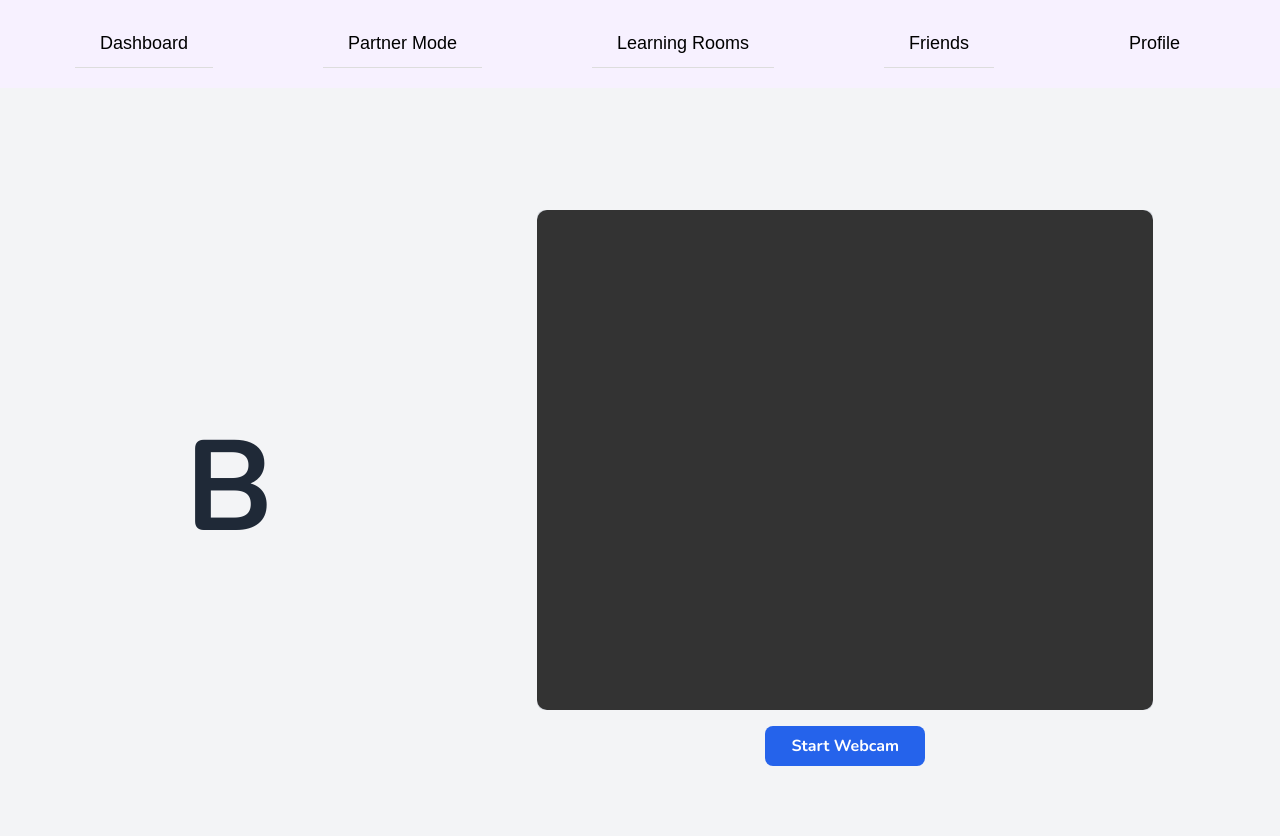
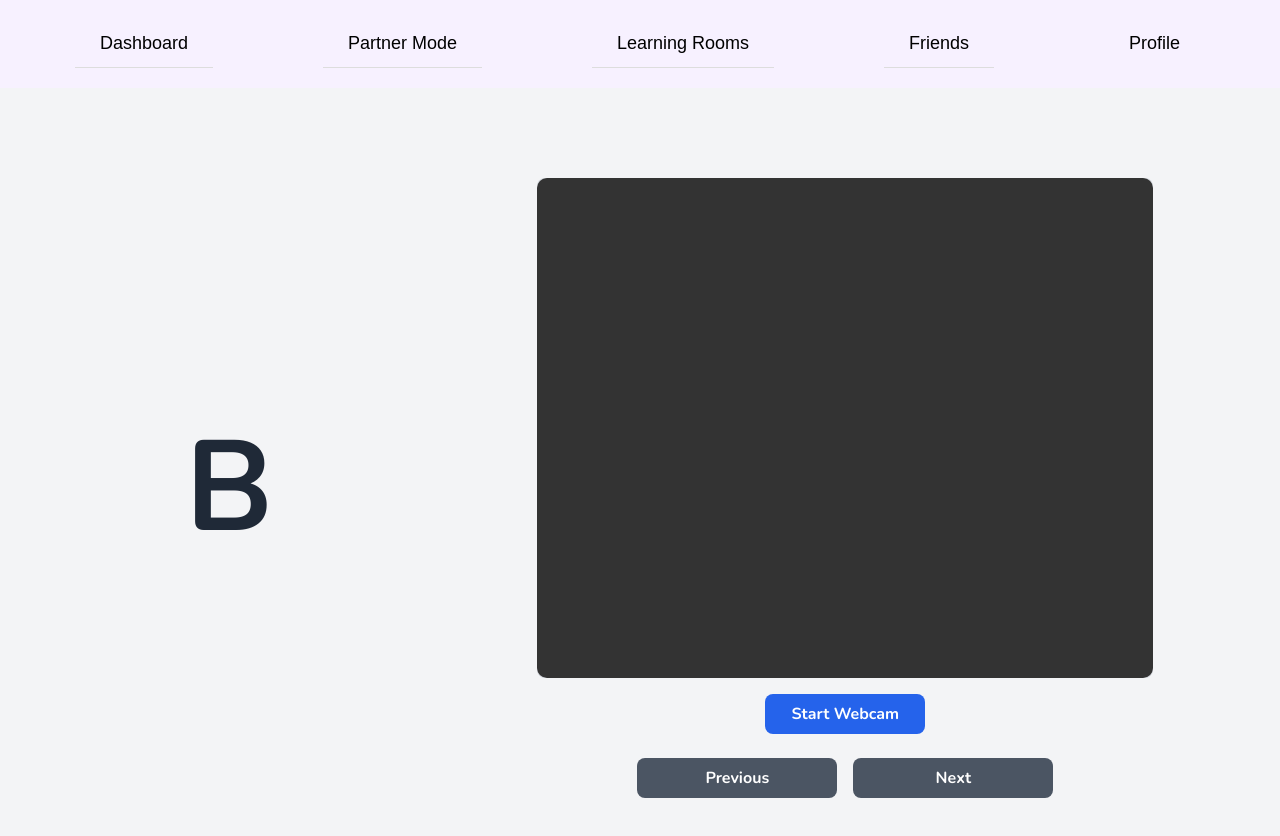
Before and after one commit to ayushp0728/signbridge, a React (Create React App) app in the folder frontend/: page /learning/1 in a window 1280 px wide. Shown: the top 836 px of the page. Built offline with nearby package versions, Linux system fonts and the light colour scheme; no server answers.

Commit message:
final changes, specifically ngrok names

```diff
--- a/frontend/src/components/Dashboard.tsx
+++ b/frontend/src/components/Dashboard.tsx
@@ -50,13 +50,6 @@ const Dashboard: React.FC<DashboardProps> = ({ points, userName }) => {
         <h1 className="dashboard-title">Welcome to SignBridge, {userName}!</h1>
       </div>
 
-      <div className="progress-bar">
-        <div
-          className="progress-fill"
-          style={{ width: `${percentage}%` }} // Use percentage state for width
-        />
-      </div>
-      <p>{Number(points)} / {MAX_POINTS} Points</p>
 
       <div className="lesson-section">
         <div className="lesson-card">
@@ -75,6 +68,15 @@ const Dashboard: React.FC<DashboardProps> = ({ points, userName }) => {
       </div>
 
       <PartitionedProgressBar topics={topicProgress} />
+      <h2>  </h2>
+
+      <div className="progress-bar">
+        <div
+          className="progress-fill"
+          style={{ width: `${percentage}%` }} // Use percentage state for width
+        />
+      </div>
+      <p>{Number(points)} / {MAX_POINTS} Points</p>
 
       <Popup isOpen={isPopupOpen} onClose={handlePopupClose} />
     </div>
--- a/frontend/src/components/Friends.tsx
+++ b/frontend/src/components/Friends.tsx
@@ -12,6 +12,7 @@ const Friends: React.FC = () => {
     const [currentUserUid, setCurrentUserUid] = useState<string | null>(null);
     const [displayFriendId, setDisplayFriendId] = useState<string | null>(null);
     const [userNames, setUserNames] = useState<{ [uid: string]: string }>({}); // Store user names
+
 
     useEffect(() => {
         const fetchCurrentUserId = async () => {
@@ -41,15 +42,15 @@ const Friends: React.FC = () => {
             if (!currentUserUid) return;
 
             try {
-                const requestsResponse = await fetch(`http://172.31.153.81:8000/api/get_incoming_requests/${currentUserUid}`);
+                const requestsResponse = await fetch(`https://8557-128-6-37-59.ngrok-free.app:8000/api/get_incoming_requests/${currentUserUid}`);
                 const requestsData = await requestsResponse.json();
                 setIncomingRequests(requestsData);
 
-                const sentResponse = await fetch(`http://172.31.153.81:8000/api/get_sent_requests/${currentUserUid}`);
+                const sentResponse = await fetch(`https://8557-128-6-37-59.ngrok-free.app:8000/api/get_sent_requests/${currentUserUid}`);
                 const sentData = await sentResponse.json();
                 setSentRequests(sentData);
 
-                const friendsResponse = await fetch(`http://172.31.153.81:8000/api/get_friends/${currentUserUid}`);
+                const friendsResponse = await fetch(`https://8557-128-6-37-59.ngrok-free.app:8000/api/get_friends/${currentUserUid}`);
                 const friendsData = await friendsResponse.json();
                 setFriends(friendsData);
 
@@ -81,7 +82,7 @@ const Friends: React.FC = () => {
         if (!friendId) return;
 
         try {
-            const response = await fetch('http://172.31.153.81:8000/api/send_friend_request/', {
+            const response = await fetch('https://8557-128-6-37-59.ngrok-free.app:8000/api/send_friend_request/', {
                 method: 'POST',
                 headers: {
                     'Content-Type': 'application/json',
@@ -105,7 +106,7 @@ const Friends: React.FC = () => {
 
     const handleAcceptRequest = async (requestingUid: string) => {
         try {
-            const response = await fetch('http://172.31.153.81:8000/api/accept_friend_request/', {
+            const response = await fetch('https://8557-128-6-37-59.ngrok-free.app:8000/api/accept_friend_request/', {
                 method: 'POST',
                 headers: {
                     'Content-Type': 'application/json',
@@ -129,7 +130,7 @@ const Friends: React.FC = () => {
 
     const handleDeclineRequest = async (requestingUid: string) => {
         try {
-            const response = await fetch('http://172.31.153.81:8000/api/decline_friend_request/', {
+            const response = await fetch('https://8557-128-6-37-59.ngrok-free.app:8000/api/decline_friend_request/', {
                 method: 'POST',
                 headers: {
                     'Content-Type': 'application/json',
--- a/frontend/src/components/LearningRoomB.tsx
+++ b/frontend/src/components/LearningRoomB.tsx
@@ -1,5 +1,5 @@
 import React, { useEffect, useRef, useState } from "react";
-import { useParams } from "react-router-dom";
+import { useParams, useNavigate } from "react-router-dom"; // Add useNavigate
 import { useAuth } from "./AuthContext";
 
 const LearningRoomB: React.FC = () => {
@@ -11,11 +11,12 @@ const LearningRoomB: React.FC = () => {
   const { index } = useParams<{ index: string }>();
   const [apiLetter, setApiLetter] = useState<string | null>(null);
   const [hasResult, setHasResult] = useState<boolean>(false);
-  const [feedbackMessage, setFeedbackMessage] = useState<string | null>(null); // State for feedback message
-  const [isAnswerLogged, setIsAnswerLogged] = useState<boolean>(false); // New state
+  const [feedbackMessage, setFeedbackMessage] = useState<string | null>(null);
+  const [isAnswerLogged, setIsAnswerLogged] = useState<boolean>(false);
   const [isProcessing, setIsProcessing] = useState(false);
 
   const { user } = useAuth();
+  const navigate = useNavigate(); // Initialize navigate
 
   const parsedIndex = index !== undefined ? parseInt(index, 10) : NaN;
   const validIndex =
@@ -24,43 +25,24 @@ const LearningRoomB: React.FC = () => {
       : 0;
 
   const characters = [
-    "A",
-    "B",
-    "C",
-    "D",
-    "E",
-    "F",
-    "G",
-    "H",
-    "I",
-    "J",
-    "K",
-    "L",
-    "M",
-    "N",
-    "O",
-    "P",
-    "Q",
-    "R",
-    "S",
-    "T",
-    "U",
-    "V",
-    "W",
-    "X",
-    "Y",
-    "Z",
-    "0",
-    "1",
-    "2",
-    "3",
-    "4",
-    "5",
-    "6",
-    "7",
-    "8",
-    "9",
+    "A", "B", "C", "D", "E", "F", "G", "H", "I", "J",
+    "K", "L", "M", "N", "O", "P", "Q", "R", "S", "T",
+    "U", "V", "W", "X", "Y", "Z", "0", "1", "2", "3",
+    "4", "5", "6", "7", "8", "9"
   ];
+
+  // Handle navigation to next or previous character
+  const goToPrevious = () => {
+    if (validIndex > 0) {
+      navigate(`/learning/${validIndex - 1}`);
+    }
+  };
+
+  const goToNext = () => {
+    if (validIndex < characters.length - 1) {
+      navigate(`/learning/${validIndex + 1}`);
+    }
+  };
 
   const startVideo = async () => {
     try {
@@ -107,7 +89,7 @@ const LearningRoomB: React.FC = () => {
 
           try {
             const response = await fetch(
-              "http://localhost:8000/api/upload-image/",
+              "https://8557-128-6-37-59.ngrok-free.app/api/upload-image/",
               {
                 method: "POST",
                 body: formData,
@@ -125,7 +107,7 @@ const LearningRoomB: React.FC = () => {
 
               if (isMatch && user?.uid && !isAnswerLogged) {
                 await fetch(
-                  `http://localhost:8000/api/log-correct-answer/${user?.uid}`,
+                  `https://8557-128-6-37-59.ngrok-free.app/api/log-correct-answer/${user?.uid}`,
                   {
                     method: "POST",
                     headers: {
@@ -195,8 +177,7 @@ const LearningRoomB: React.FC = () => {
       </div>
 
       <div className="flex-1 flex items-center justify-center flex-col">
-        <div
-          className={`overflow-hidden rounded-lg w-3/4 h-3/5 max-w-2xl max-h-[70vh] mb-4 ${
+        <div className={`overflow-hidden rounded-lg w-3/4 h-3/5 max-w-2xl max-h-[70vh] mb-4 ${
             !isCamActive
               ? "bg-gray-300 shadow-none"
               : hasResult
@@ -229,6 +210,28 @@ const LearningRoomB: React.FC = () => {
             {feedbackMessage}
           </div>
         )}
+
+        {/* Navigation Arrows */}
+        <div className="flex space-x-4 mt-6">
+          <button
+            onClick={goToPrevious}
+            disabled={validIndex === 0}
+            className={`px-4 py-2 bg-gray-600 text-white rounded-lg hover:bg-gray-700 transition font-semibold ${
+              validIndex === 0 ? "opacity-50 cursor-not-allowed" : ""
+            }`}
+          >
+            Previous
+          </button>
+          <button
+            onClick={goToNext}
+            disabled={validIndex === characters.length - 1}
+            className={`px-4 py-2 bg-gray-600 text-white rounded-lg hover:bg-gray-700 transition font-semibold ${
+              validIndex === characters.length - 1 ? "opacity-50 cursor-not-allowed" : ""
+            }`}
+          >
+            Next
+          </button>
+        </div>
       </div>
     </div>
   );
--- a/frontend/src/components/Lobby2.tsx
+++ b/frontend/src/components/Lobby2.tsx
@@ -13,7 +13,7 @@ const Lobby = () => {
     const getUserAchievements = async () => {
       try {
         const response = await fetch(
-          `http://localhost:8000/api/get-user-achievements/${user?.uid}`,
+          `https://8557-128-6-37-59.ngrok-free.app/api/get-user-achievements/${user?.uid}`,
           {
             method: "GET",
           }
--- a/frontend/src/components/PartnerMode.tsx
+++ b/frontend/src/components/PartnerMode.tsx
@@ -28,7 +28,7 @@ const PartnerMode: React.FC = () => {
   const joinRoom = () => {
     if (roomId) {
       setIsJoined(true);
-      webSocket.current = new WebSocket(`ws://10.74.132.230:8000/ws/${roomId}`);
+      webSocket.current = new WebSocket(`wss://8557-128-6-37-59.ngrok-free.app/ws/${roomId}`);
       webSocket.current.onmessage = handleSignalingData;
       startLocalStream();
     }
@@ -38,7 +38,7 @@ const PartnerMode: React.FC = () => {
     try {
       const stream = await navigator.mediaDevices.getUserMedia({
         video: true,
-        audio: true,
+        audio: false,
       });
       if (localVideoRef.current) {
         localVideoRef.current.srcObject = stream;
@@ -122,7 +122,7 @@ const PartnerMode: React.FC = () => {
 
           try {
             const response = await axios.post(
-              "http://10.74.132.230:8000/api/upload-image/",
+              "https://8557-128-6-37-59.ngrok-free.app:8000/api/upload-image/",
               formData,
               {
                 headers: { "Content-Type": "multipart/form-data" },
@@ -197,6 +197,7 @@ const PartnerMode: React.FC = () => {
                 ref={remoteVideoRef}
                 autoPlay
                 playsInline
+                muted
                 className="w-[500px] h-[300px] bg-gray-800 rounded-lg object-cover" // Fixed size and unmirrored
               />
             </div>
--- a/frontend/src/components/SignIn.tsx
+++ b/frontend/src/components/SignIn.tsx
@@ -44,7 +44,7 @@ const SignIn: React.FC = () => {
       console.log('User signed up:', userCredential.user);
 
       // Send user data to FastAPI backend
-      const response = await fetch('http://localhost:8000/api/database/', { // FastAPI endpoint with trailing slash
+      const response = await fetch('https://8557-128-6-37-59.ngrok-free.app/api/database/', { // FastAPI endpoint with trailing slash
         method: 'POST',
         headers: {
           'Content-Type': 'application/json',
```
Also changed, not shown: 1 other file (tests, documents, lock files or other folders).
